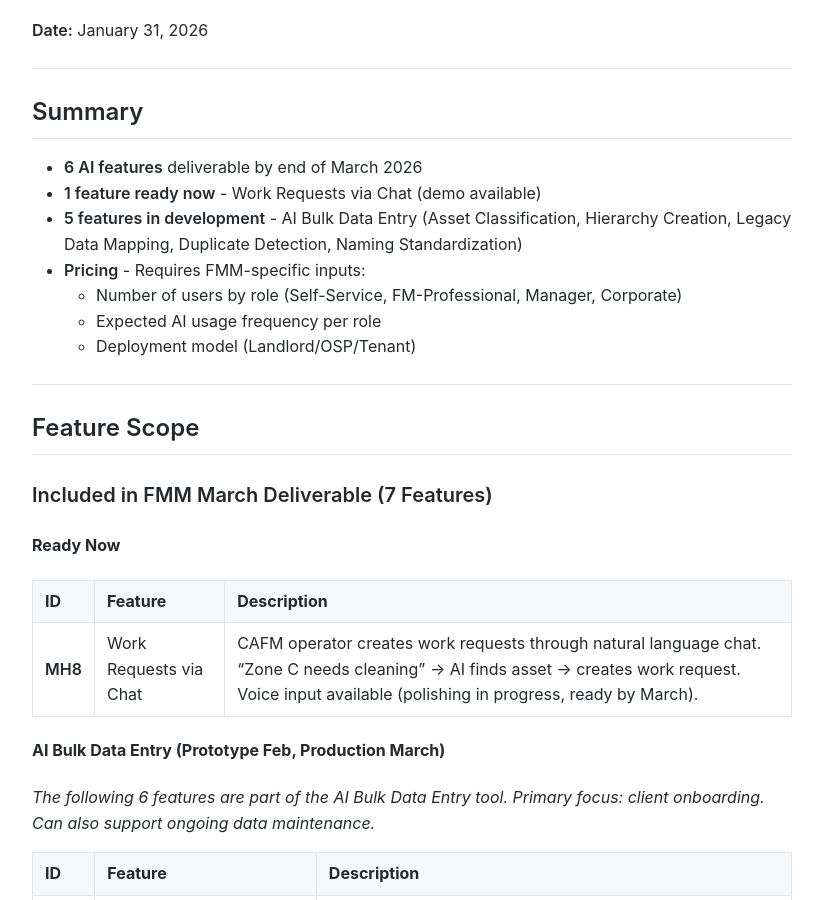
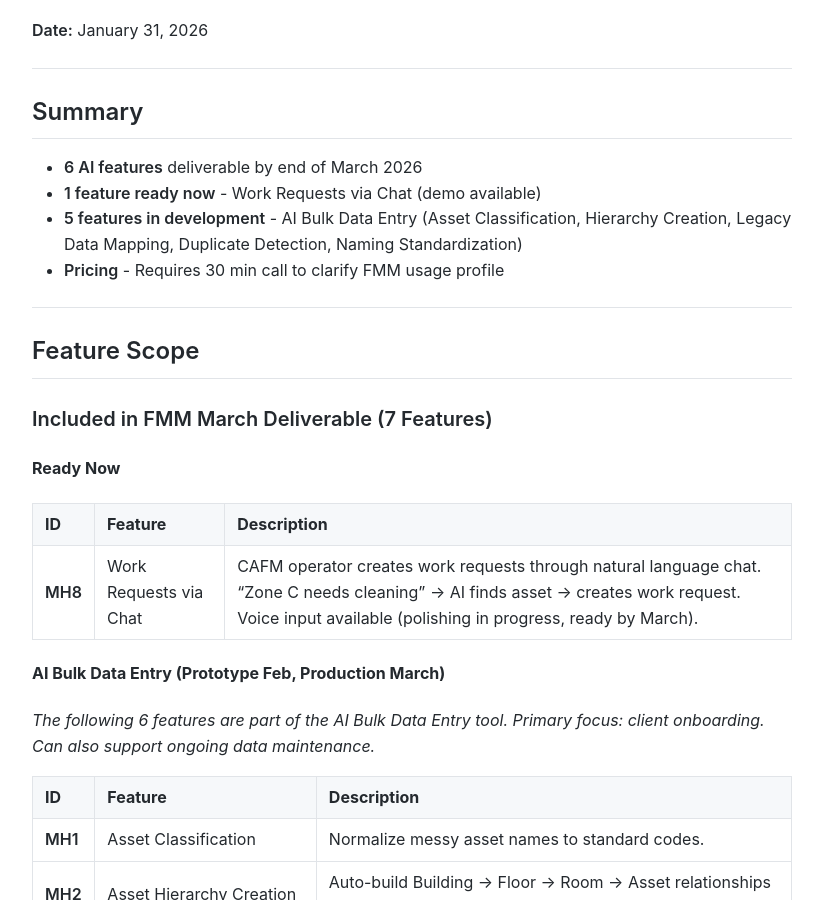
Before and after one commit to MariusWilsch/public-wilsch-ai-pages, a Jekyll site: the page built from project/archibus-fm-assistant/fmm-doha-ai-features-deliverable.md, in a window 1280 px wide and 900 px high, scrolled down 349 px. Shown: the whole window, without its empty margins (228-1051 px from the left). Built offline with Jekyll 4.4.1, drawn with Linux system fonts in a browser that asks for light colours; our own code applies the rules of GitHub Pages for plain Markdown files.

Commit message:
Sync from hippocampus 2026-01-31

```diff
--- a/project/archibus-fm-assistant/fmm-doha-ai-features-deliverable.md
+++ b/project/archibus-fm-assistant/fmm-doha-ai-features-deliverable.md
@@ -14,10 +14,7 @@ publish: true
 - **6 AI features** deliverable by end of March 2026
 - **1 feature ready now** - Work Requests via Chat (demo available)
 - **5 features in development** - AI Bulk Data Entry (Asset Classification, Hierarchy Creation, Legacy Data Mapping, Duplicate Detection, Naming Standardization)
-- **Pricing** - Requires FMM-specific inputs:
-  - Number of users by role (Self-Service, FM-Professional, Manager, Corporate)
-  - Expected AI usage frequency per role
-  - Deployment model (Landlord/OSP/Tenant)
+- **Pricing** - Requires 30 min call to clarify FMM usage profile
 
 ---
 
```
